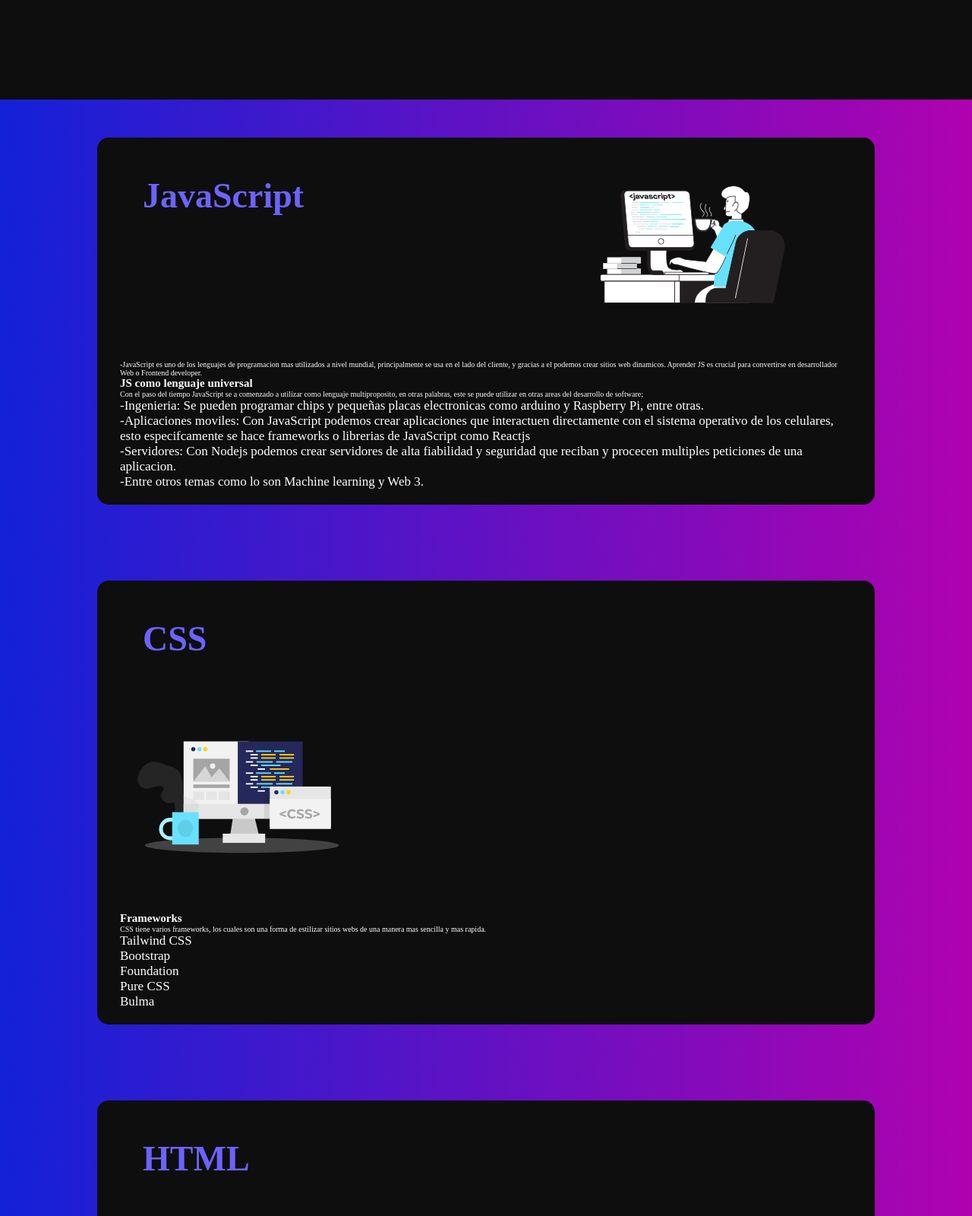
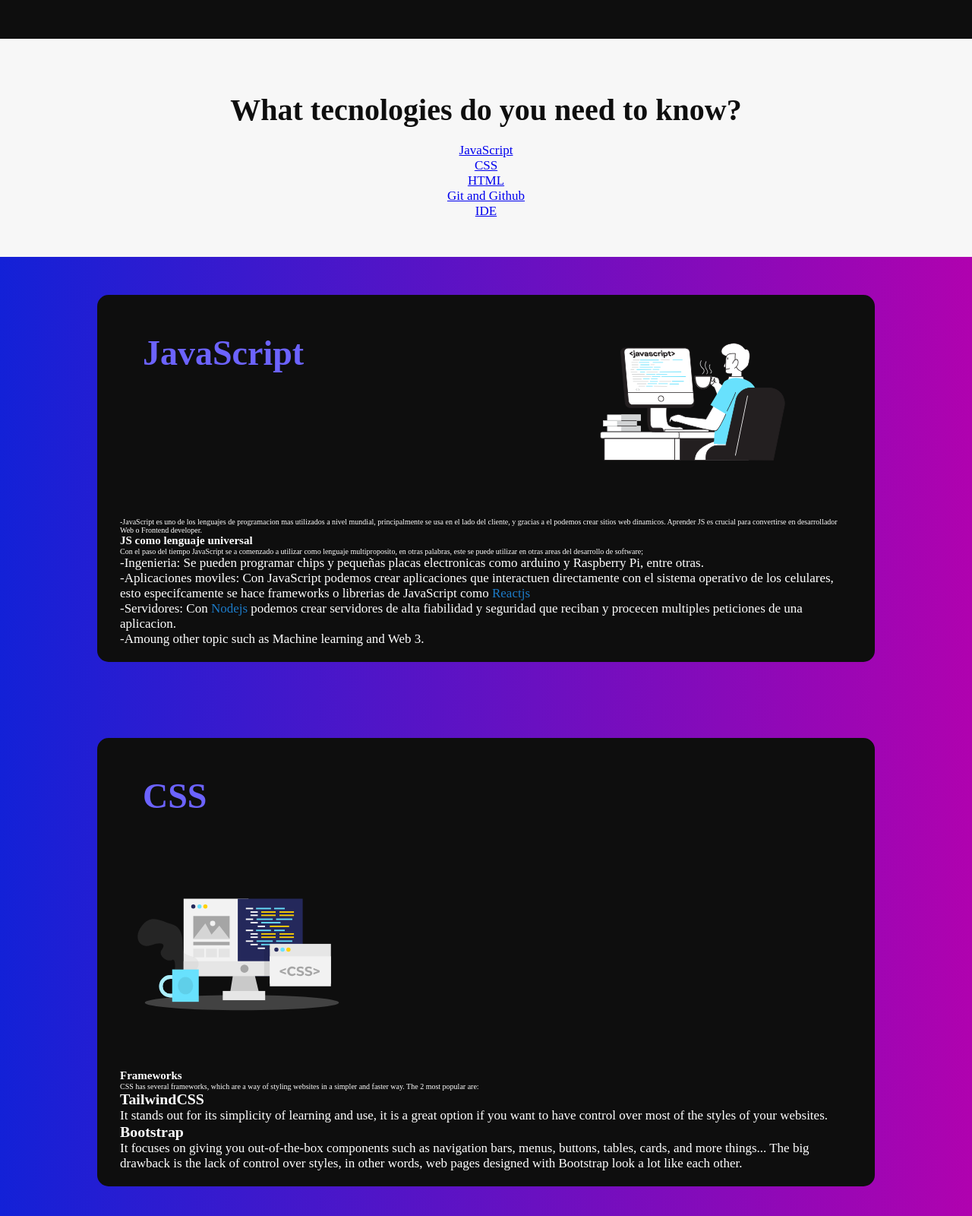
Before and after one commit to N-Ignacio-Bouffanais/Blog-tips-for-developers, a website: page index.html in a window 1280 px wide. Shown: the part 440-2040 px from the top of the page at 76% size. Drawn offline with Linux system fonts and the light colour scheme.

Commit message:
cambios al titulo, margenes, width, parrafo de intro, y agregue una section con el titulo para la siguiente seccion

```diff
--- a/index.html
+++ b/index.html
@@ -24,6 +24,7 @@
     >
     <link rel="stylesheet" href="styles.css" />
   </head>
+
   <body>
     <header class="welcome-container">
       <div class="titulo">
@@ -40,8 +41,20 @@
       </div>
     </header>
     <main>
+      <section class="tecnologies">
+        <div class="tecnologies-content">
+          <h2>What tecnologies do you need to know?</h2>
+          <ol>
+            <li><a href="#javascript-card">JavaScript</a></li>
+            <li><a href="#CSS-card">CSS </a></li>
+            <li><a href="#HTML-card"> HTML</a></li>
+            <li><a href="#Git-card"> Git and Github </a></li>
+            <li><a href="#IDE"> IDE </a></li>
+          </ol>
+        </div>
+      </section>
       <section class="main-container">
-        <div class="card">
+        <div class="card" id="javascript-card">
           <div class="title">
             <h1>JavaScript</h1>
             <figure class="js-image">
@@ -82,12 +95,12 @@
                 alta fiabilidad y seguridad que reciban y procecen multiples
                 peticiones de una aplicacion.
               </li>
-              <li>-Entre otros temas como lo son Machine learning y Web 3.</li>
+              <li>-Amoung other topic such as Machine learning and Web 3.</li>
             </ol>
           </div>
         </div>
         <article>
-          <div class="card">
+          <div class="card" id="CSS-card">
             <div class="title">
               <h1>CSS</h1>
             </div>
@@ -97,16 +110,30 @@
             <div class="about">
               <h2>Frameworks</h2>
               <p>
-                CSS tiene varios frameworks, los cuales son una forma de
-                estilizar sitios webs de una manera mas sencilla y mas rapida.
+                CSS has several frameworks, which are a way of styling websites
+                in a simpler and faster way. The 2 most popular are:
               </p>
               <ol>
-                <li>Tailwind CSS</li>
-                <li>Bootstrap</li>
-                <li>Foundation</li>
-                <li>Pure CSS</li>
-                <li>Bulma</li>
+                <li>
+                  <h3>TailwindCSS</h3>
+                  <p>
+                    It stands out for its simplicity of learning and use, it is
+                    a great option if you want to have control over most of the
+                    styles of your websites.
+                  </p>
+                </li>
+                <li>
+                  <h3>Bootstrap</h3>
+                  <p>
+                    It focuses on giving you out-of-the-box components such as
+                    navigation bars, menus, buttons, tables, cards, and more
+                    things... The big drawback is the lack of control over
+                    styles, in other words, web pages designed with Bootstrap
+                    look a lot like each other.
+                  </p>
+                </li>
               </ol>
+              <p></p>
             </div>
           </div>
         </article>
@@ -126,21 +153,29 @@
               <h1>Git and Github</h1>
             </div>
             <figure>
-              <img src="/public/undraw_version_control_re_mg66.svg" alt="Imagen de HTML" />
+              <img
+                src="/public/undraw_version_control_re_mg66.svg"
+                alt="Imagen de HTML"
+              />
             </figure>
           </div>
         </article>
         <article>
           <div class="card">
             <div class="about">
-              <h1>Frameworks</h1>
+              <h1>IDE</h1>
             </div>
             <figure>
-              <img src="/public/Code Development _Flatline.svg" alt="Imagen de HTML" />
+              <img
+                src="/public/Code Development _Flatline.svg"
+                alt="Code Image"
+              />
             </figure>
           </div>
         </article>
       </section>
+      <section class="links-repo"></section>
+      <section class="youtube channels"></section>
     </main>
     <footer>
       <div class="footer-container">
--- a/styles.css
+++ b/styles.css
@@ -1,7 +1,9 @@
 :root {
   --color-bg: #252525;
   --color-dark: #0e0e0e;
+  --color-white: rgb(247, 247, 247);
   --color-title: #6c63ff;
+  --color-light-blue:#1d7cc9;
   --tw-gradient-stops: red, #1d29c9;
 }
 html {
@@ -24,11 +26,10 @@ body {
   flex-direction: column;
   gap: 2rem;
 }
-.welcome-container .titulo {
-  font-size: 3.5rem;
-  margin: 6rem auto;
+.welcome-container .titulo h1 {
+  font-size: 7rem;
+  margin: 4rem auto;
   text-align: center;
-  justify-content: center;
   color: transparent;
   -webkit-background-clip: text;
   background-clip: text;
@@ -36,14 +37,24 @@ body {
 }
 .intro {
   display: flex;
-  align-items: center;
-  justify-content: center;
-  margin: 4rem 5rem 15rem;
+  margin: 3rem 2rem 12rem;
   font-size: 2.3rem;
   line-height: 3rem;
 }
 
 /*Main*/
+.tecnologies{
+  width: 100%;
+  background-color: var(--color-white);
+  padding: 5rem 10vw;
+  color: #0e0e0e;
+  text-align: center;
+}
+.tecnologies h2{
+  margin: 2rem auto;
+  font-size: 4rem;
+}
+
 main {
   background: linear-gradient(
     90deg,
@@ -58,7 +69,7 @@ main {
   margin: 0 auto;
   color: #ffffff;
 }
-/*Gneral cards*/
+/*General cards*/
 .main-container .card {
   background-color: var(--color-dark);
   border-radius: 1.5rem;
@@ -69,7 +80,7 @@ main {
   margin: 5rem 0;
   gap: 3rem;
 }
-.main-container .card h1 {
+.main-container .card h1{
   font-size: 4.6rem;
   padding: 3rem;
   color: #6c63ff;
@@ -79,6 +90,9 @@ main {
   justify-content: center;
   width: 25vw;
   margin-right: 5rem;
+}
+.main-container .card .about span{
+  color: var(--color-light-blue);
 }
 
 /*JavaScript*/
```
